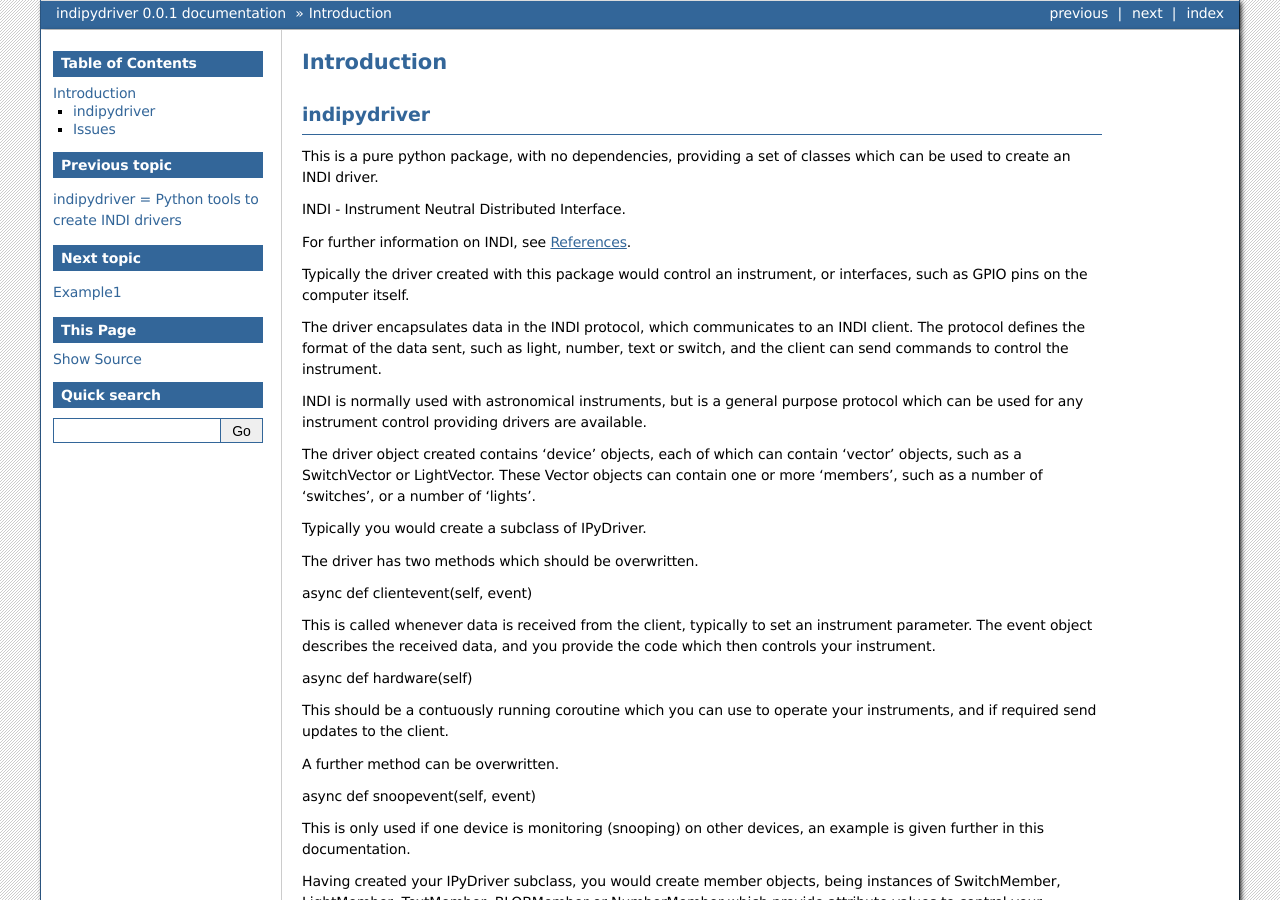
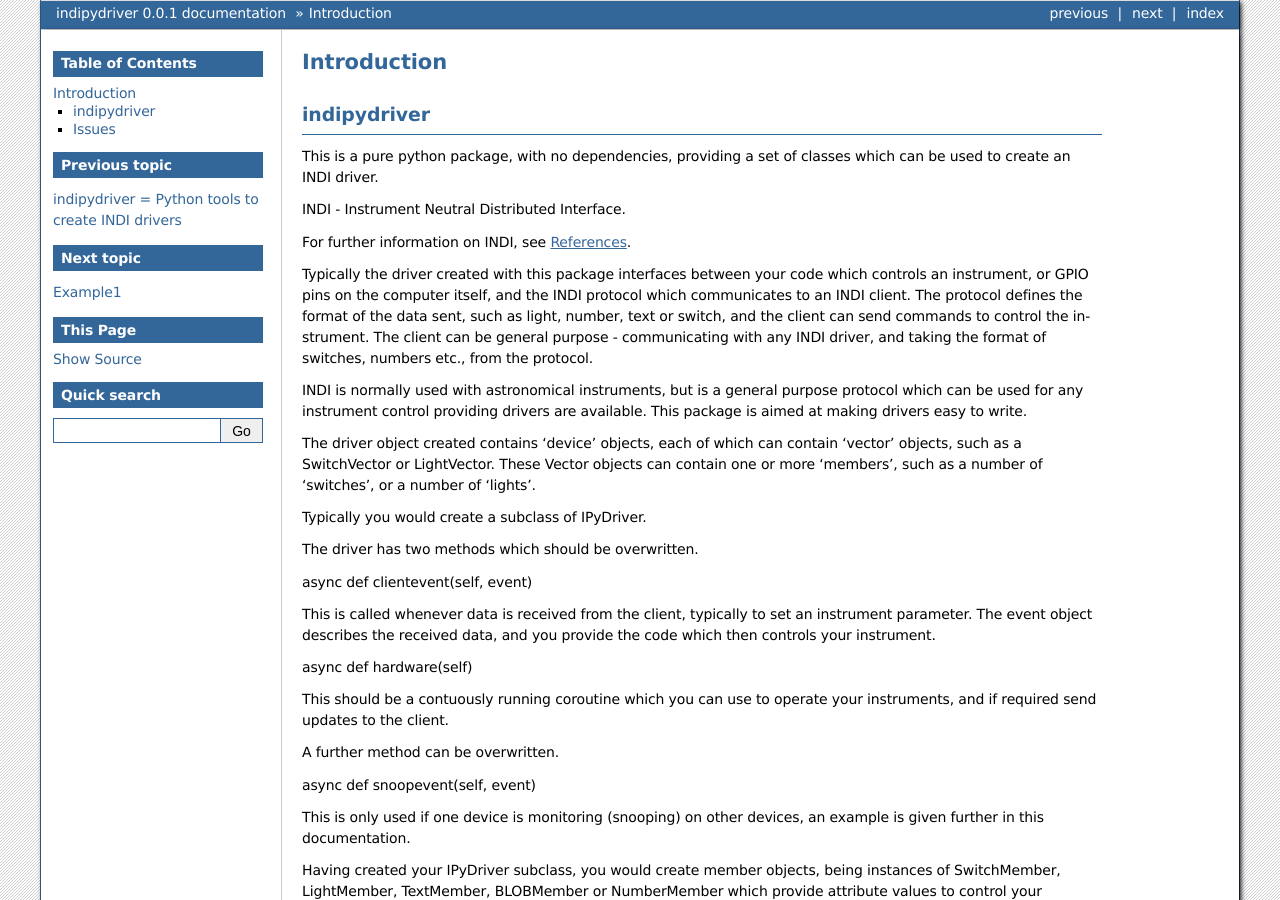
Before and after one commit to bernie-skipole/indipydriver, a Sphinx documentation site: the page built from docs/source/usage/introduction.rst, in a window 1280 px wide and 900 px high. Built offline with Sphinx 7.4.7, drawn with Linux system fonts in a browser that asks for light colours.

Commit message:
Further docs

```diff
--- a/docs/source/usage/introduction.rst
+++ b/docs/source/usage/introduction.rst
@@ -11,11 +11,9 @@ INDI - Instrument Neutral Distributed Interface.
 
 For further information on INDI, see :ref:`references`.
 
-Typically the driver created with this package would control an instrument, or interfaces, such as GPIO pins on the computer itself.
+Typically the driver created with this package interfaces between your code which controls an instrument, or GPIO pins on the computer itself, and the INDI protocol which communicates to an INDI client. The protocol defines the format of the data sent, such as light, number, text or switch, and the client can send commands to control the instrument.  The client can be general purpose - communicating with any INDI driver, and taking the format of switches, numbers etc., from the protocol.
 
-The driver encapsulates data in the INDI protocol, which communicates to an INDI client. The protocol defines the format of the data sent, such as light, number, text or switch, and the client can send commands to control the instrument.
-
-INDI is normally used with astronomical instruments, but is a general purpose protocol which can be used for any instrument control providing drivers are available.
+INDI is normally used with astronomical instruments, but is a general purpose protocol which can be used for any instrument control providing drivers are available. This package is aimed at making drivers easy to write.
 
 The driver object created contains 'device' objects, each of which can contain 'vector' objects, such as a SwitchVector or LightVector. These Vector objects can contain one or more 'members', such as a number of 'switches', or a number of 'lights'.
 
```
Also changed, not shown: README.md (+2 -4 lines).
